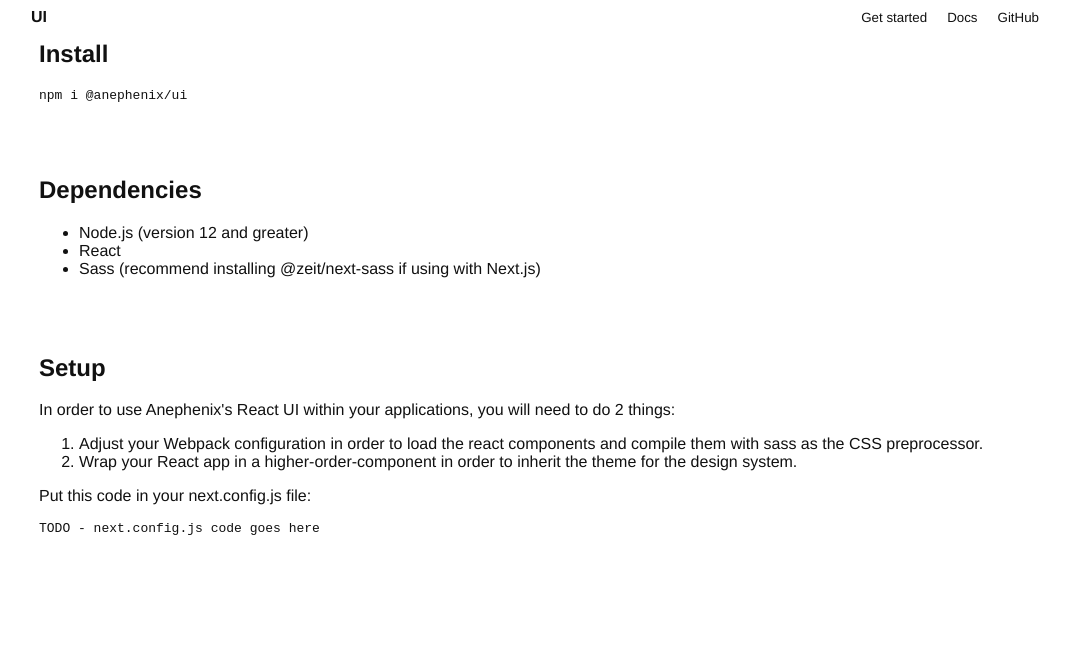
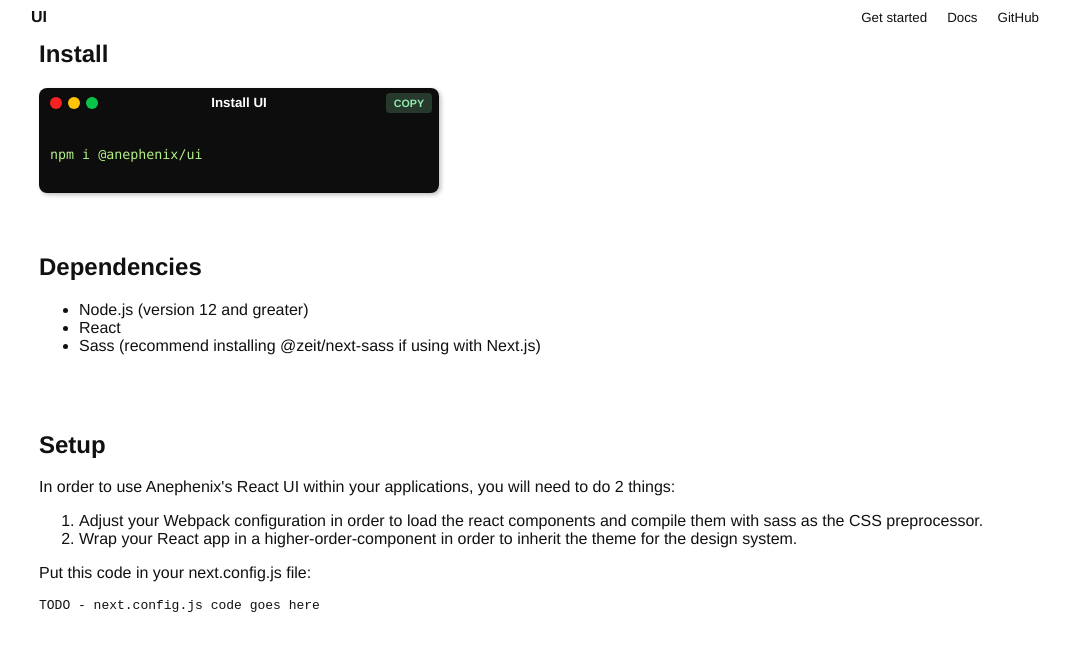
Before and after one commit to anephenix/ui, a Next.js app: page /get-started in a window 1280 px wide. Shown: the top 650 px of the page, without its empty margins (105-1175 px from the left). Built offline with nearby package versions, Linux system fonts and the light colour scheme.

Commit message:
Small tweaks, and added the Terminal Component

```diff
--- a/design-system/index.scss
+++ b/design-system/index.scss
@@ -9,8 +9,7 @@
 body {
 	-webkit-font-smoothing: antialiased;
 	font-family: 'Helvetica Neue', -apple-system, BlinkMacSystemFont, 'Segoe UI',
-		Roboto, Oxygen, Ubuntu, Cantarell, 'Open Sans', sans-serif;
-
+		Roboto, Oxygen, Cantarell, 'Open Sans', sans-serif;
 	background: $light;
 	color: $dark;
 
--- a/index.jsx
+++ b/index.jsx
@@ -7,6 +7,7 @@ import Dropdown from './src/components/dropdown/Dropdown';
 import FormField from './src/components/form-field/FormField';
 import NavBar from './src/components/nav-bar/NavBar';
 import Theme from './src/components/theme/Theme';
+import Terminal from './src/components/terminal/Terminal';
 
 const handleErrors = (setError, err) => {
 	const errors = [];
@@ -45,6 +46,7 @@ export {
 	Dropdown,
 	FormField,
 	NavBar,
+	Terminal,
 	applyWebpackConfig,
 	handleErrors,
 };
--- a/package.json
+++ b/package.json
@@ -49,6 +49,7 @@
 		"next": "^9.5.1",
 		"node-sass": "^4.14.1",
 		"react": "^16.13.1",
+		"react-copy-to-clipboard": "^5.0.2",
 		"react-dom": "^16.13.1"
 	}
 }
--- a/pages/get-started.js
+++ b/pages/get-started.js
@@ -1,4 +1,5 @@
 import React from 'react';
+import Terminal from '../src/components/terminal/Terminal';
 
 const section = {
 	padding: '20px 0px',
@@ -8,9 +9,7 @@ const GetStartedPage = () => (
 	<>
 		<div style={section}>
 			<h2>Install</h2>
-			<pre>
-				<code>npm i @anephenix/ui</code>
-			</pre>
+			<Terminal code="npm i @anephenix/ui" title="Install UI" />
 		</div>
 		<div style={section}>
 			<h2>Dependencies</h2>
--- /dev/null
+++ b/src/components/terminal/Terminal.jsx
@@ -0,0 +1,37 @@
+import React, { useState } from 'react';
+import './Terminal.scss';
+import CopyToClipboard from 'react-copy-to-clipboard';
+
+const Terminal = ({ title, code }) => {
+	const [copyText, setCopyText] = useState('Copy');
+
+	const onCopy = () => {
+		setCopyText('Copied!');
+		setTimeout(() => {
+			setCopyText('Copy');
+		}, 1500);
+	};
+
+	return (
+		<div id="terminal">
+			<div id="title-bar">
+				<div id="title-bar-buttons">
+					<div className="title-bar-button" id="close" />
+					<div className="title-bar-button" id="minimize" />
+					<div className="title-bar-button" id="maximize" />
+				</div>
+				<div id="title-bar-title">{title}</div>
+				<div id="title-bar-actions">
+					<CopyToClipboard text={code} onCopy={onCopy}>
+						<div className="title-bar-action">{copyText}</div>
+					</CopyToClipboard>
+				</div>
+			</div>
+			<pre>
+				<code>{code}</code>
+			</pre>
+		</div>
+	);
+};
+
+export default Terminal;
--- /dev/null
+++ b/src/components/terminal/Terminal.scss
@@ -0,0 +1,89 @@
+#terminal {
+	display: flex;
+	flex-direction: column;
+	width: 400px;
+	border: solid 1px rgba(0, 0, 0, 0.05);
+	border-radius: 8px;
+	background: rgba(0, 0, 0, 0.95);
+	box-shadow: 2px 2px 4px rgba(0, 0, 0, 0.25);
+
+	#title-bar {
+		padding: 4px;
+		display: grid;
+		width: 100%;
+		align-items: center;
+		justify-content: center;
+		grid-template-columns: 33% 33% 33%;
+
+		#title-bar-title {
+			display: flex;
+			align-items: center;
+			justify-content: center;
+			font-size: 10pt;
+			color: white;
+			font-weight: 700;
+		}
+
+		#title-bar-buttons {
+			display: flex;
+			padding: 4px;
+			width: 56px;
+			justify-content: space-between;
+
+			.title-bar-button {
+				width: 12px;
+				height: 12px;
+				border-radius: 6px;
+			}
+
+			#close {
+				background: rgb(248, 34, 34);
+			}
+
+			#minimize {
+				background: rgb(255, 196, 3);
+			}
+
+			#maximize {
+				background: rgb(8, 196, 71);
+			}
+		}
+
+		#title-bar-actions {
+			display: flex;
+			align-items: flex-end;
+			justify-content: flex-end;
+
+			.title-bar-action {
+				cursor: pointer;
+				font-size: 8pt;
+				text-transform: uppercase;
+				font-weight: 700;
+				padding: 4px 8px;
+				border-radius: 4px;
+				color: rgb(143, 236, 174);
+				background: rgba(143, 236, 174, 0.2);
+				transition: all 0.2s linear;
+
+				&:hover {
+					background: rgba(143, 236, 174, 0.3);
+					color: rgb(205, 255, 222);
+				}
+			}
+		}
+	}
+
+	pre {
+		display: flex;
+		padding: 30px 10px;
+		margin: 0;
+		background-color: transparent !important;
+		color: rgb(180, 240, 131) !important;
+		font-size: 10pt;
+
+		code {
+			font-family: 'Menlo', 'Monaco', 'Courier New', Courier, monospace;
+			font-weight: 400;
+		}
+	}
+}
```
Also changed, not shown: 2 other files (tests, documents, lock files or other folders).
